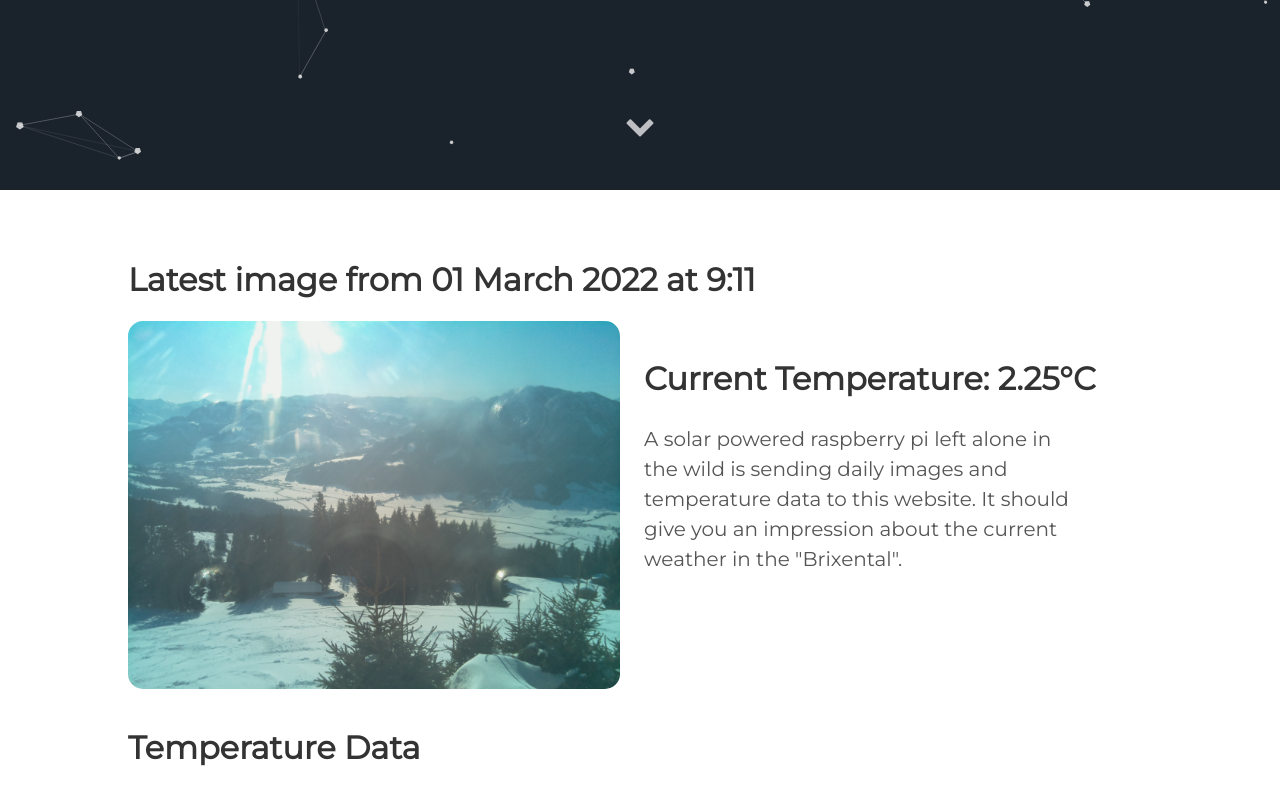
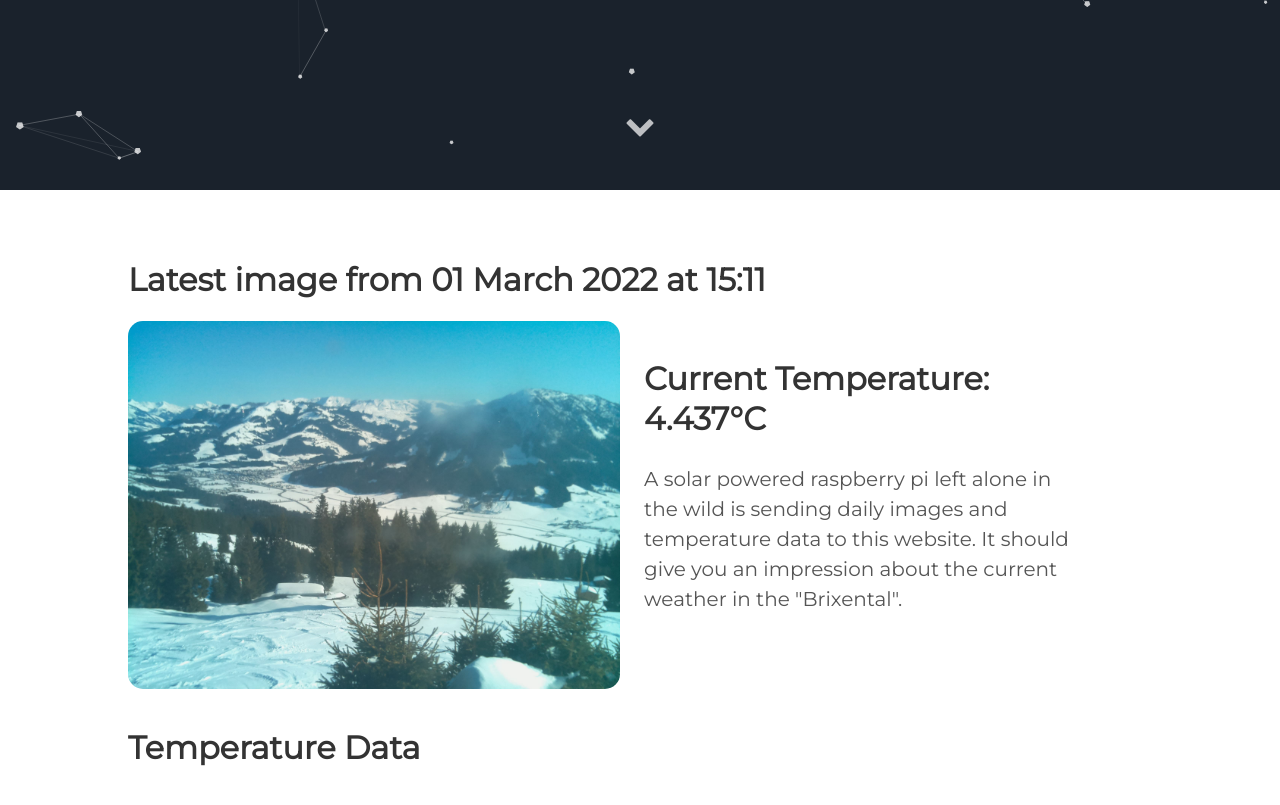
Before and after one commit to vektorious/vektorious.github.io, a Jekyll site: the page built from resources/huette.md, in a window 1280 px wide and 900 px high, scrolled down 710 px. Shown: the top 805 px of the window. Built offline with Jekyll 4.4.1, drawn with Linux system fonts in a browser that asks for light colours.

Commit message:
I'm a bot beep boop

```diff
--- a/resources/huette.md
+++ b/resources/huette.md
@@ -6,13 +6,13 @@ image: '/assets/img/'
 description: 'Live image from the Austrian alps'
 twitter_text: ' '
 ---
-## Latest image from 01 March 2022 at  9:11
+## Latest image from 01 March 2022 at 15:11
 <div class="huette">
   <div class="huette-image">
     <img src="{{ "/assets/img/huette.jpg" | prepend: site.baseurl }}">
   </div>
   <div class="huette-text">
-        <h2>Current Temperature: 2.25°C</h2>
+        <h2>Current Temperature: 4.437°C</h2>
         <p>A solar powered raspberry pi left alone in the wild is sending daily images and temperature data to this website. It should give you an impression about the current weather in the "Brixental".</p>
 
   </div>
```
Also changed, not shown: rpi-script/2022-03-01_150949.txt (renamed from rpi-script/2022-03-01_090948.txt, +5 -5 lines), rpi-script/huette.md (+2 -2 lines), assets/img/huette.jpg, assets/img/temp_plot.png, rpi-script/temp_plot.png, 1 other file.
